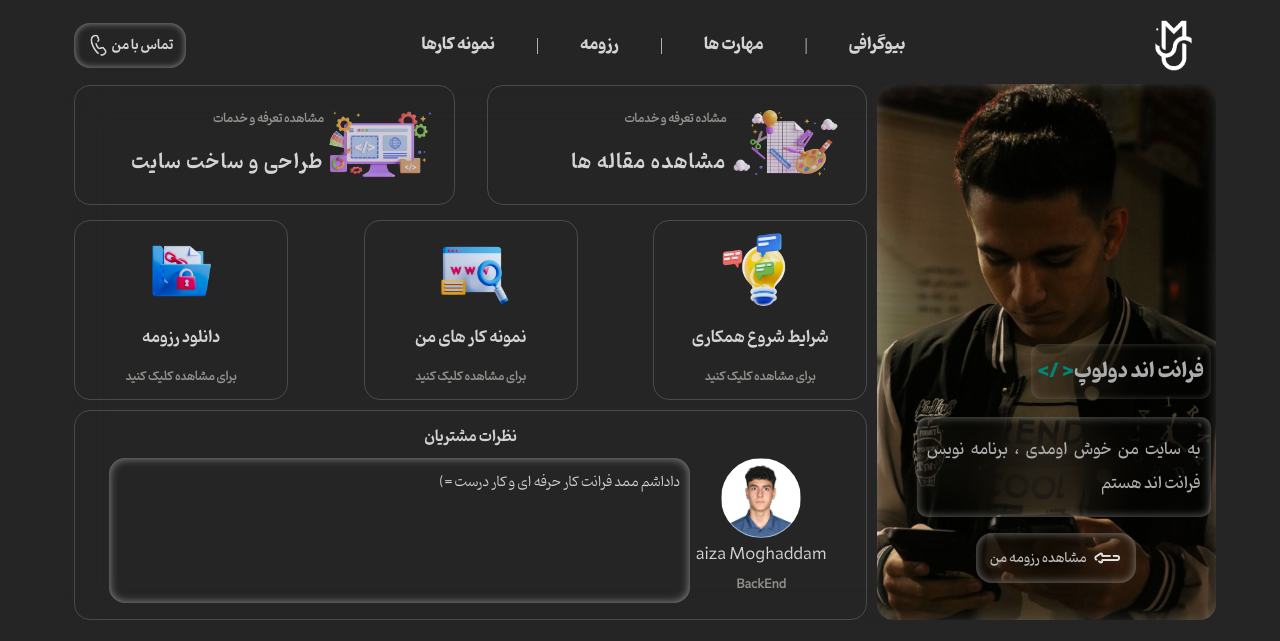
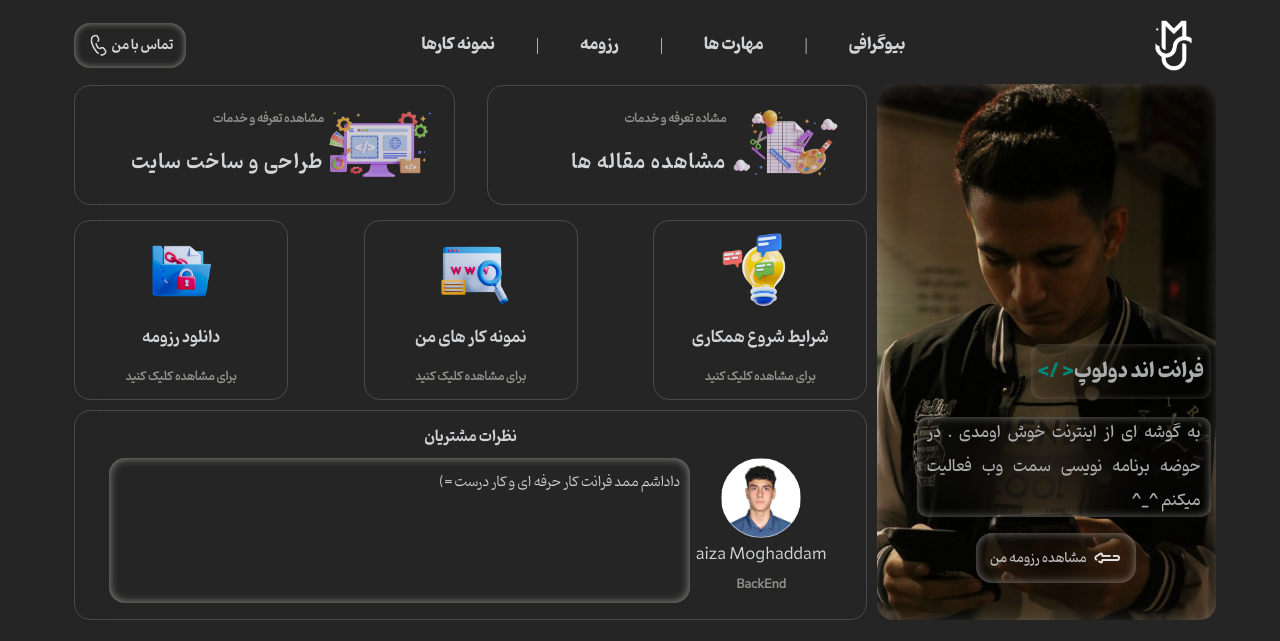
Before and after one commit to aizamoghaddam/PersonalWeb, a Django app: page / in a window 1280 px wide. Shown: the top 641 px of the page. Run offline with Django 5.2, Linux system fonts and the light colour scheme; some libraries are stand-ins or nearby versions.

Commit message:
edit text and link

```diff
--- a/home/templates/home/home.html
+++ b/home/templates/home/home.html
@@ -51,7 +51,7 @@
 
                 <div class="About">
                     <span class="about-Typed">
-                       به سایت من خوش اومدی ، برنامه نویس فرانت اند هستم
+                        به گوشه ای از اینترنت خوش اومدی . در حوضه برنامه نویسی سمت وب فعالیت میکنم ^_^
                     </span>
                 </div>
 
@@ -72,8 +72,8 @@
                     <img src="{% static 'home/icon/Section/details/Article-icon.webp' %}" width="120px">
 
                     <div class="text-article">
-                        <a href="#" class="text-hide">مشاده تعرفه و خدمات</a>
-                        <a href="#" class="text-light">مشاهده مقاله ها</a>
+                        <a href="../../../Articles/Articles.html" class="text-hide">مشاده تعرفه و خدمات</a>
+                        <a href="../../../Articles/Articles.html" class="text-light">مشاهده مقاله ها</a>
                     </div>
                 </div>
 
@@ -81,8 +81,8 @@
                     <img src="{% static 'home/icon/Section/details/Design-icon.webp' %}" width="110px" alt="">
 
                     <div class="text-design">
-                        <a href="#" class="text-hide">مشاهده تعرفه و خدمات</a>
-                        <a href="#" class="text-light">طراحی و ساخت سایت</a>
+                        <a href="../../../Articles/Articles.html" class="text-hide">مشاهده تعرفه و خدمات</a>
+                        <a href="../../../Articles/Articles.html" class="text-light">طراحی و ساخت سایت</a>
                     </div>
                 </div>
             </div>
```
